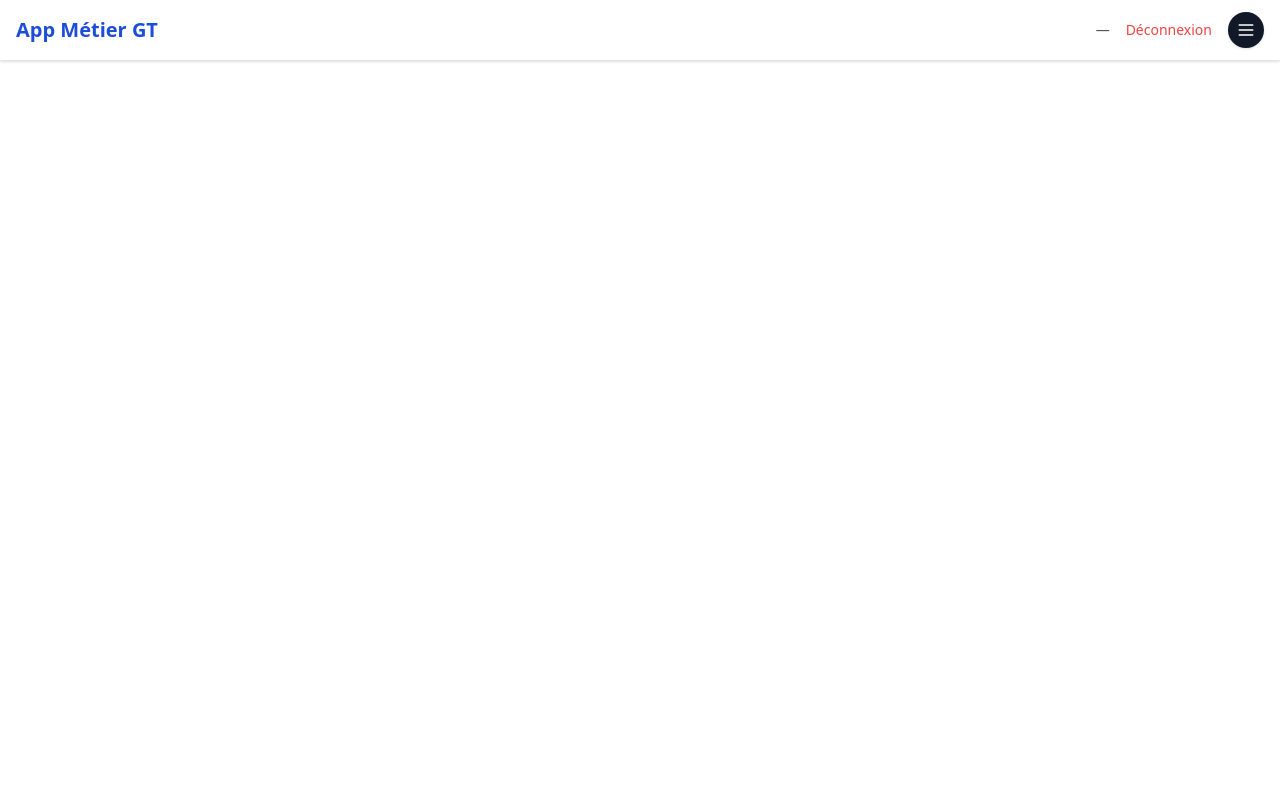
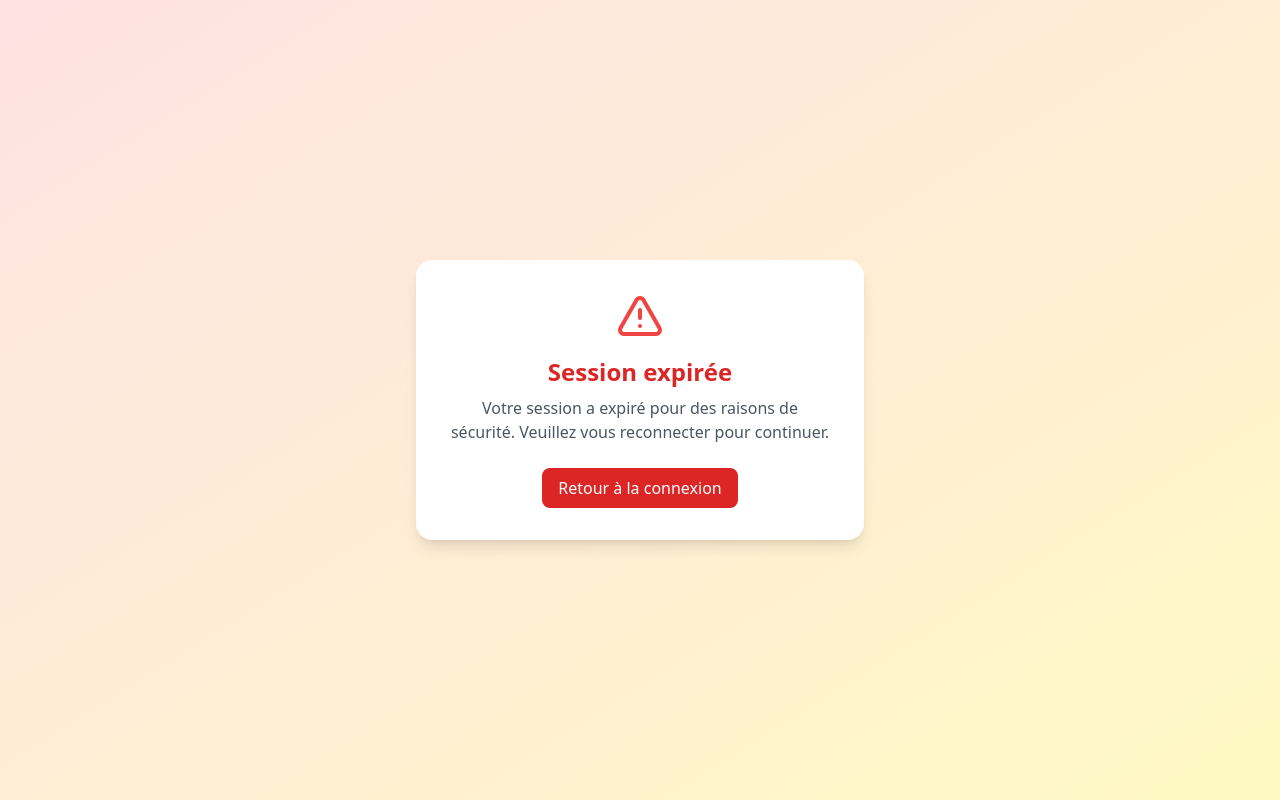
Before and after one commit to Masterjeremysu/audit-poste-gt, a React (Vite) app: page /session-expiree in a window 1280 px wide. Built offline with nearby package versions, Linux system fonts and the light colour scheme.

Commit message:
🛡️ Intégration vérification de session + redirection propre

```diff
--- a/src/App.jsx
+++ b/src/App.jsx
@@ -1,8 +1,10 @@
 // ✅ Fichier : src/App.jsx
 
-import React from "react";
-import { Routes, Route, useLocation } from "react-router-dom";
+import React, { useEffect } from "react";
+import { Routes, Route, useLocation, useNavigate } from "react-router-dom";
 import { AuthProvider } from "./context/AuthContext";
+import { supabase } from "./supabase";
+
 import PrivateRoute from "./routes/PrivateRoute";
 import Login from "./routes/Login";
 import Register from "./routes/Register";
@@ -14,23 +16,44 @@ import Documents from "./routes/Documents";
 import Suggestions from "./routes/Suggestions";
 import Entreprise from "./routes/Entreprise";
 import GestionUtilisateurs from "./routes/GestionUtilisateurs";
-
-
 import Habilitations from "./routes/Habilitations";
 import PanelControle from "./routes/PanelControle";
 import SuggestionsStats from "./routes/SuggestionsStats";
-
+import SessionExpiree from "./routes/SessionExpiree";
 
 import MainMenu from "./components/MainMenu"; // ✅ Menu central
 
 const AppContent = () => {
   const location = useLocation();
-  const noMenuRoutes = [ "/login", "/register"];
+  const navigate = useNavigate();
+  const noMenuRoutes = ["/login", "/register", "/session-expiree"];
   const showMenu = !noMenuRoutes.includes(location.pathname);
+
+  // ✅ Surveillance de session Supabase
+  useEffect(() => {
+    const checkSession = async () => {
+      const { data: { session } } = await supabase.auth.getSession();
+      if (!session) {
+        navigate("/session-expiree");
+      }
+    };
+
+    checkSession();
+
+    const { data: listener } = supabase.auth.onAuthStateChange((_event, session) => {
+      if (!session) {
+        navigate("/session-expiree");
+      }
+    });
+
+    return () => {
+      listener.subscription.unsubscribe();
+    };
+  }, [navigate]);
 
   return (
     <>
-      {showMenu && <MainMenu />} {/* ✅ Menu affiché automatiquement */}
+      {showMenu && <MainMenu />}
       <Routes>
         {/* Public */}
         <Route path="/login" element={<Login />} />
@@ -50,7 +73,9 @@ const AppContent = () => {
         <Route path="/panel" element={<PrivateRoute><PanelControle /></PrivateRoute>} />
         <Route path="/suggestions-stats" element={<PrivateRoute><SuggestionsStats /></PrivateRoute>} />
 
-        </Routes>
+        {/* Expiration */}
+        <Route path="/session-expiree" element={<SessionExpiree />} />
+      </Routes>
     </>
   );
 };
--- /dev/null
+++ b/src/routes/SessionExpiree.jsx
@@ -0,0 +1,29 @@
+import React from 'react';
+import { useNavigate } from 'react-router-dom';
+import { AlertTriangle } from 'lucide-react';
+
+const SessionExpiree = () => {
+  const navigate = useNavigate();
+
+  return (
+    <div className="min-h-screen bg-gradient-to-br from-red-100 via-orange-100 to-yellow-100 flex items-center justify-center px-4">
+      <div className="bg-white p-8 rounded-2xl shadow-lg text-center max-w-md w-full">
+        <div className="flex justify-center mb-4 text-red-500">
+          <AlertTriangle size={48} />
+        </div>
+        <h1 className="text-2xl font-bold text-red-600 mb-2">Session expirée</h1>
+        <p className="text-gray-600 mb-6">
+          Votre session a expiré pour des raisons de sécurité. Veuillez vous reconnecter pour continuer.
+        </p>
+        <button
+          onClick={() => navigate('/login')}
+          className="bg-red-600 hover:bg-red-700 text-white py-2 px-4 rounded-lg transition"
+        >
+          Retour à la connexion
+        </button>
+      </div>
+    </div>
+  );
+};
+
+export default SessionExpiree;
```
